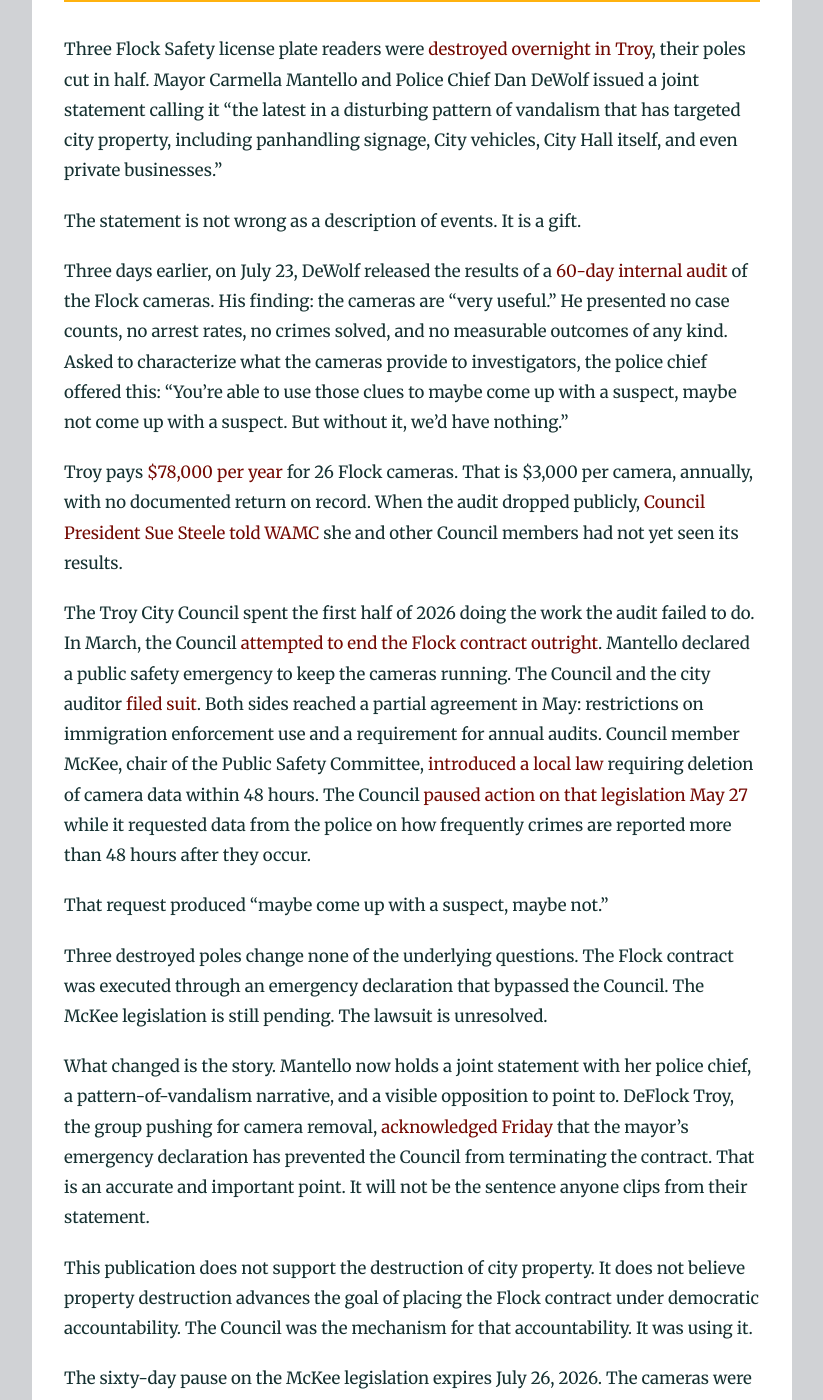
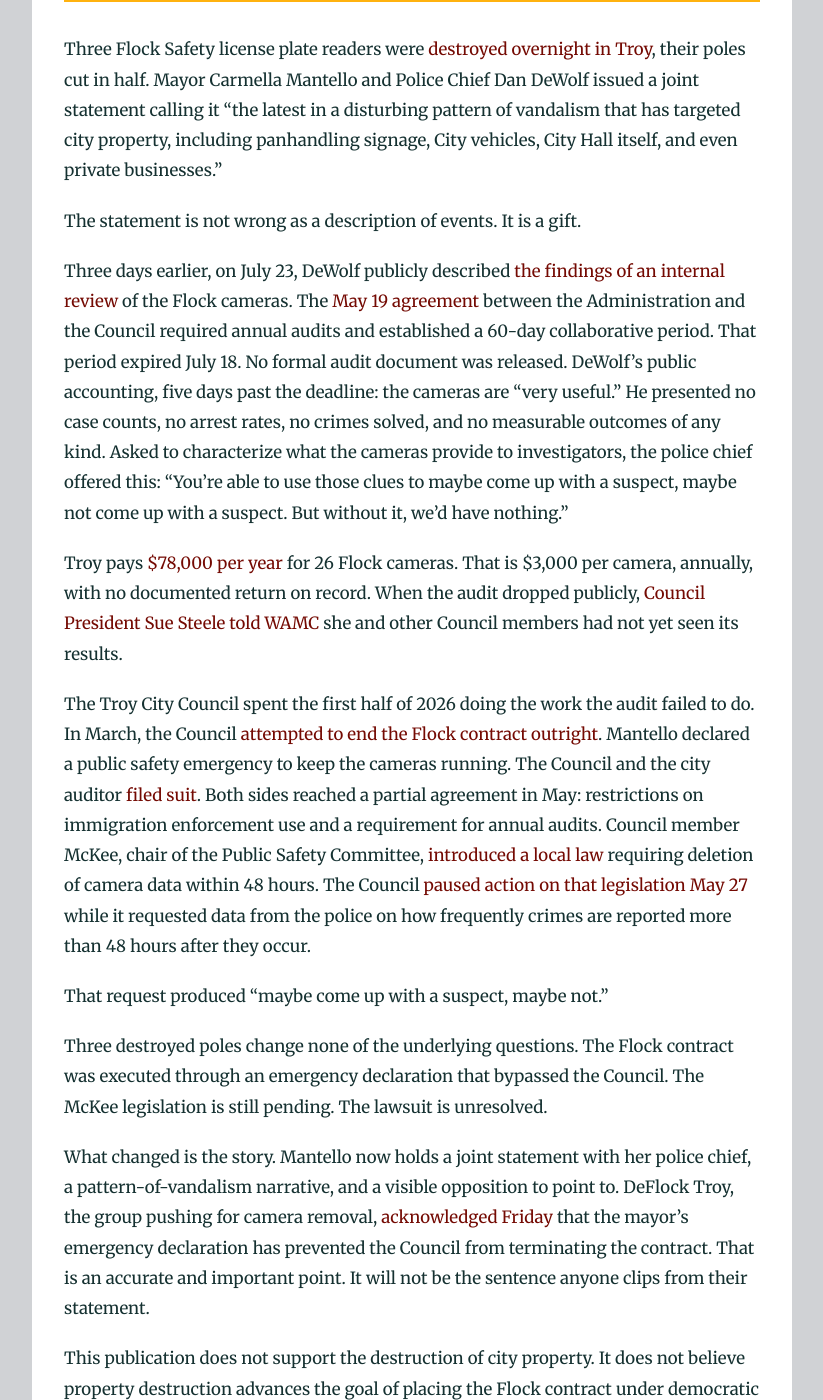
Before and after one commit to MdevitSEC/the-mantello-record, a Jekyll site: the page built from _posts/2026-07-26-flock-cameras-destroyed-troy.md, in a window 1280 px wide and 1400 px high, scrolled down 359 px. Shown: the whole window, without its empty margins (228-1051 px from the left). Built offline with Jekyll 4.4.1, drawn with Linux system fonts in a browser that asks for light colours; some web fonts are replaced; some of the changed text lies outside the part shown.

Commit message:
Correct Flock article: May 19 deadline, no formal audit released
60-day period started May 19 (not May 27), expired July 18. Cameras
cut five days after deadline, not before it. DeWolf described findings
verbally — no formal document released. Add May 19 city announcement
as source.

Co-Authored-By: Claude Sonnet 4.6 <noreply@anthropic.com>

```diff
--- a/_posts/2026-07-26-flock-cameras-destroyed-troy.md
+++ b/_posts/2026-07-26-flock-cameras-destroyed-troy.md
@@ -9,7 +9,7 @@ Three Flock Safety license plate readers were [destroyed overnight in Troy](http
 
 The statement is not wrong as a description of events. It is a gift.
 
-Three days earlier, on July 23, DeWolf released the results of a [60-day internal audit](https://www.wamc.org/news/2026-07-23/flock-cameras-troy-police-audit-results-dan-dewolf) of the Flock cameras. His finding: the cameras are "very useful." He presented no case counts, no arrest rates, no crimes solved, and no measurable outcomes of any kind. Asked to characterize what the cameras provide to investigators, the police chief offered this: "You're able to use those clues to maybe come up with a suspect, maybe not come up with a suspect. But without it, we'd have nothing."
+Three days earlier, on July 23, DeWolf publicly described [the findings of an internal review](https://www.wamc.org/news/2026-07-23/flock-cameras-troy-police-audit-results-dan-dewolf) of the Flock cameras. The [May 19 agreement](https://www.troyny.gov/m/newsflash/home/detail/367) between the Administration and the Council required annual audits and established a 60-day collaborative period. That period expired July 18. No formal audit document was released. DeWolf's public accounting, five days past the deadline: the cameras are "very useful." He presented no case counts, no arrest rates, no crimes solved, and no measurable outcomes of any kind. Asked to characterize what the cameras provide to investigators, the police chief offered this: "You're able to use those clues to maybe come up with a suspect, maybe not come up with a suspect. But without it, we'd have nothing."
 
 Troy pays [$78,000 per year](https://wnyt.com/top-stories/troy-city-council-halts-decision-on-78k-flock-camera-contract/) for 26 Flock cameras. That is $3,000 per camera, annually, with no documented return on record. When the audit dropped publicly, [Council President Sue Steele told WAMC](https://www.wamc.org/news/2026-07-24/troy-flock-camera-vandalism) she and other Council members had not yet seen its results.
 
@@ -23,4 +23,4 @@ What changed is the story. Mantello now holds a joint statement with her police
 
 This publication does not support the destruction of city property. It does not believe property destruction advances the goal of placing the Flock contract under democratic accountability. The Council was the mechanism for that accountability. It was using it.
 
-The sixty-day pause on the McKee legislation expires July 26, 2026. The cameras were cut down three nights earlier. The police chief's public defense of a $78,000 annual surveillance contract: "maybe come up with a suspect, maybe not."
+The sixty-day collaborative period, established by the May 19 agreement, expired July 18, 2026. The cameras were cut five days later. The police chief's public defense of a $78,000 annual surveillance contract: "maybe come up with a suspect, maybe not."
```
